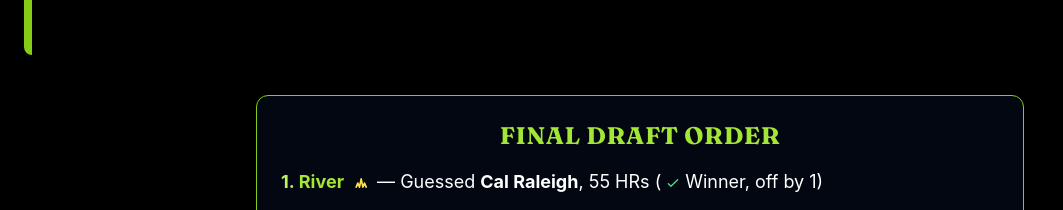
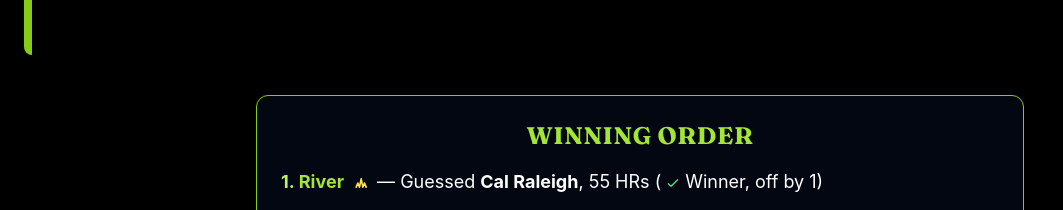
Before and after one commit to renaissancejlc/fantasy-leagye, a React (Vite) app: page /draft-order in a window 1280 px wide. Shown: the part 2460-2670 px from the top of the page, without its empty margins (0-1063 px from the left). Built offline with nearby package versions, Linux system fonts and the light colour scheme; a web font is replaced by a local one.

Commit message:
Update DarftOrder.jsx

```diff
--- a/src/pages/DarftOrder.jsx
+++ b/src/pages/DarftOrder.jsx
@@ -176,7 +176,7 @@ export default function DarftOrder() {
         </div>
       </section>
         <div id="results"className="max-w-3xl mx-auto bg-gray-950 border border-lime-500 rounded-xl shadow-lg p-6 mt-10">
-  <h2 className="text-2xl font-bold text-lime-400 mb-4 uppercase tracking-wide">Final Draft Order</h2>
+  <h2 className="text-2xl font-bold text-lime-400 mb-4 uppercase tracking-wide">Winning Order</h2>
   {/* League Player Ranking List with standout styling */}
   <ol className="text-white space-y-3 text-lg text-left">
     <li>
```
